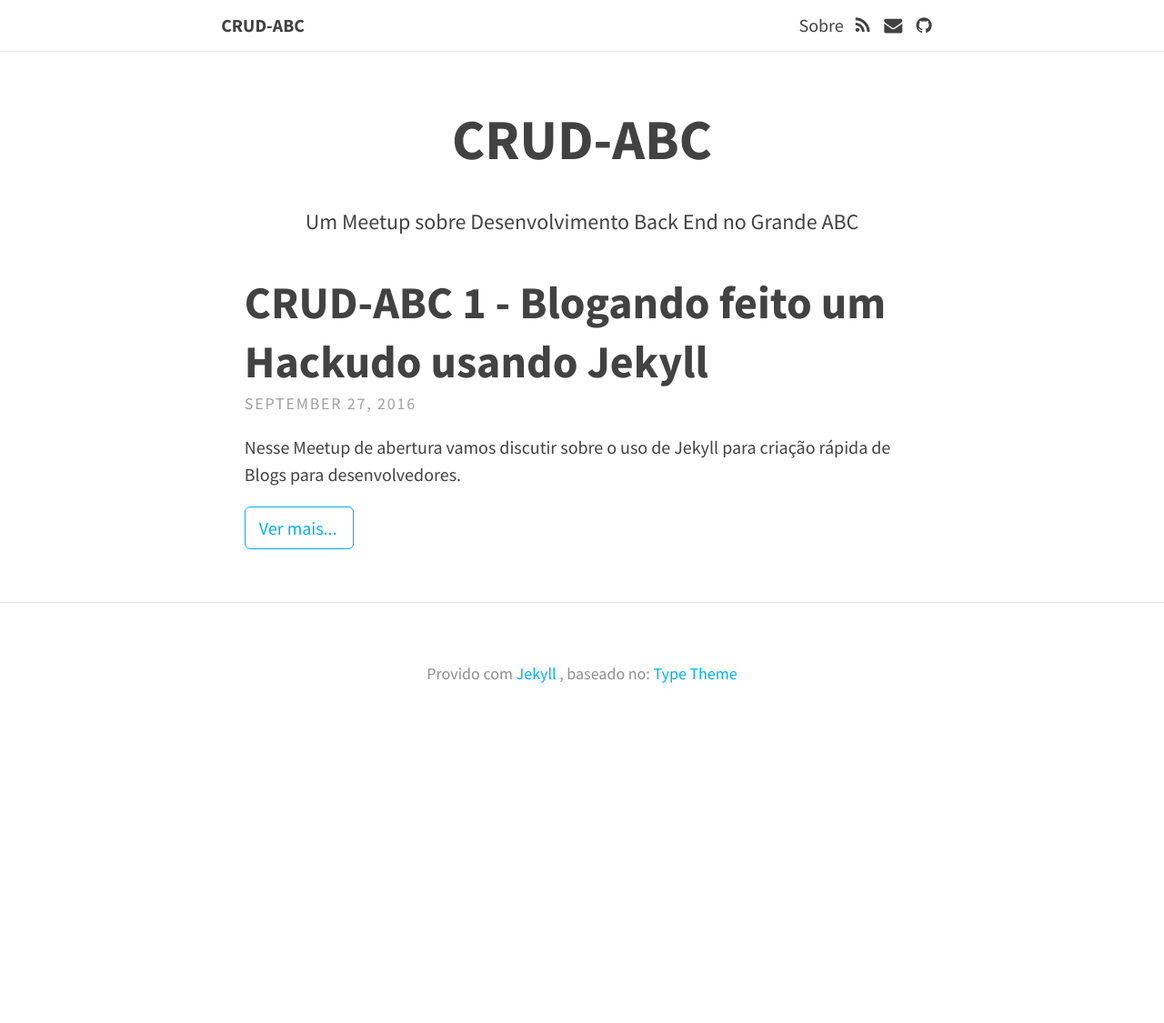
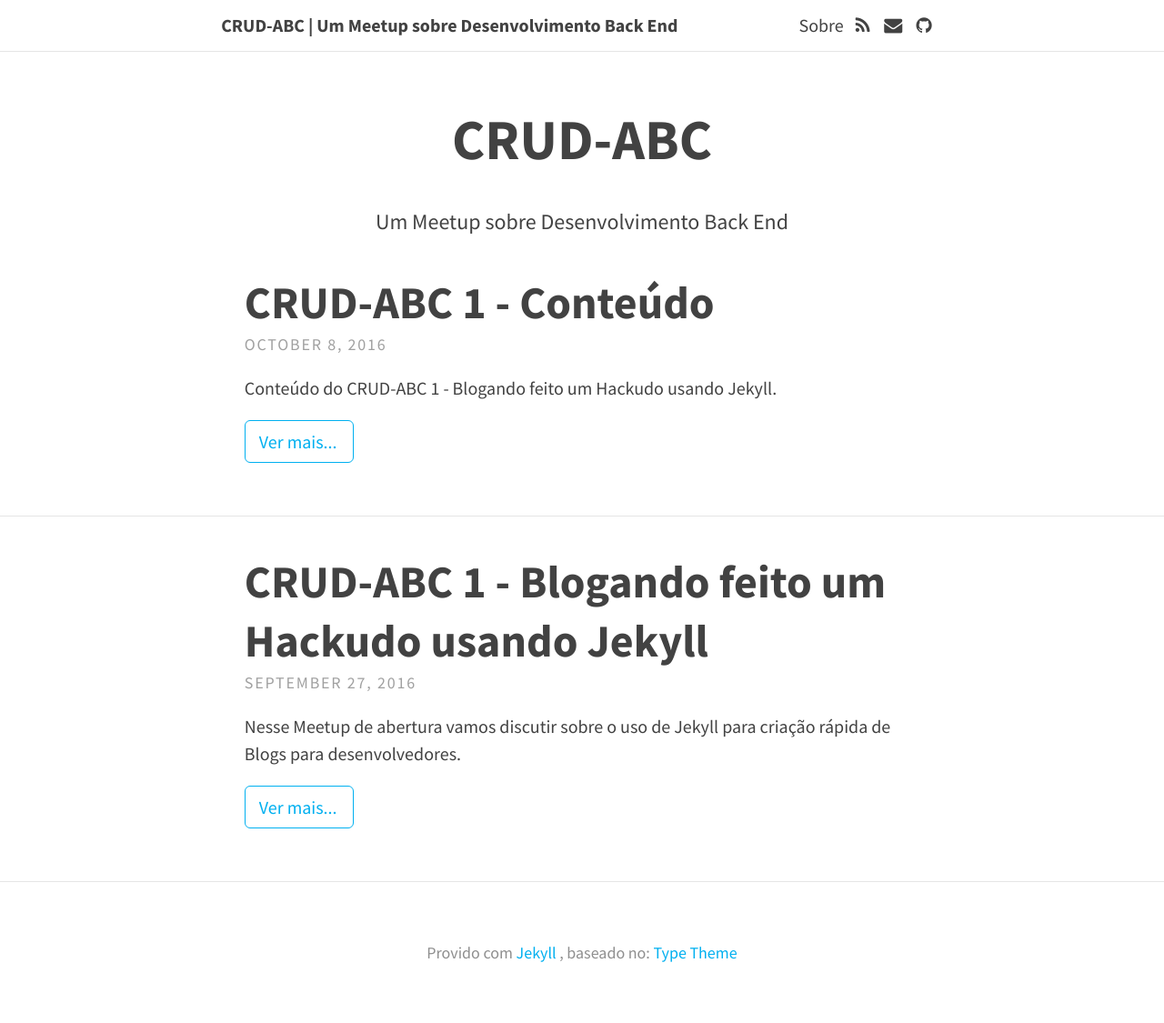
Before and after one commit to crud-abc/crud-abc.github.io, a Jekyll site: the page built from index.html, in a window 1280 px wide. Shown: the whole page at 91% size. Built offline with Jekyll 4.4.1, drawn with Linux system fonts in a browser that asks for light colours; nearby versions of some CDN libraries; the list of posts is cut into pages by our own code; before the commit the page ends 900 px from its top, so only the background shows below that; some of the changed lines change nothing that is shown.

Commit message:
Add CRUD-ABC 1 - Conteúdo

```diff
--- a/_config.yml
+++ b/_config.yml
@@ -6,14 +6,14 @@ permalink: /:title/
 # THEME-SPECIFIC CONFIGURATION
 theme_settings:
   # Meta
-  title: CRUD-ABC
+  title: CRUD-ABC | Um Meetup sobre Desenvolvimento Back End
   avatar:
   gravatar: # Email MD5 hash
   description: "Meetup sobre Desenvolvimento Back End no Grande ABC Paulista" # used by search engines
 
   # Header and footer text
   header_text: >
-     <a href="/" class="call-out-link"><h2 class="call-out-title">CRUD-ABC</h2><p class="call-out-subtitle">Um Meetup sobre Desenvolvimento Back End no Grande ABC</p></a>
+     <a href="/" class="call-out-link"><h2 class="call-out-title">CRUD-ABC</h2><p class="call-out-subtitle">Um Meetup sobre Desenvolvimento Back End</p></a>
   header_text_feature_image:
   footer_text: >
    Provido com <a href="http://jekyllrb.com">Jekyll</a> , baseado no: <a href="https://rohanchandra.github.io/project/type/">Type Theme</a>
--- /dev/null
+++ b/_posts/2016-10-08-crud-abc-1-conteudo.md
@@ -0,0 +1,87 @@
+---
+layout: post
+title: CRUD-ABC 1 - Conteúdo
+tag:
+  - jekyll
+  - meetups
+---
+
+Conteúdo  do CRUD-ABC 1 - Blogando feito um Hackudo usando Jekyll. <!--more-->
+
+## Palestrante
+
+William Oliveira: [@woliveiras](https://woliveiras.com.br)
+
+## Slides
+
+<iframe src="https://docs.google.com/presentation/d/1mpR4pZ5qVn7AUiSE2ms45desETBeeYmEJH7hfjr9xTA/embed?start=false&loop=false&delayms=3000" frameborder="0" width="100%" height="450px" allowfullscreen="true" mozallowfullscreen="true" webkitallowfullscreen="true"></iframe>
+
+## Anotações do bate papo
+
+**Links importantes para entender melhor sobre Jekyll**
+
+O que é um Gemfile: [http://tosbourn.com/what-is-the-gemfile/](http://tosbourn.com/what-is-the-gemfile/)
+
+RubyGems: [https://rubygems.org/](https://rubygems.org/)
+
+Liquid Templates: [https://shopify.github.io/liquid/](https://shopify.github.io/liquid/)
+
+O que são arquivos YAML: [https://pt.wikipedia.org/wiki/YAML](https://pt.wikipedia.org/wiki/YAML)
+
+Lista de tags Markdown: [https://github.com/adam-p/markdown-here/wiki/Markdown-Cheatsheet](https://github.com/adam-p/markdown-here/wiki/Markdown-Cheatsheet)
+
+GitHub Pages: [https://pages.github.com/](https://pages.github.com/)
+
+Custom Domain: [https://help.github.com/articles/setting-up-an-apex-domain/](https://help.github.com/articles/setting-up-an-apex-domain/)
+
+HTTPS, Cache e Redirects: [https://www.cloudflare.com/](https://www.cloudflare.com/)
+
+Erro 404 padrão do GitHub Pages: [https://woliveiras.com.br/fica-temer](https://woliveiras.com.br/fica-temer)
+
+Criando uma página para 404 no Blog estático: [https://help.github.com/articles/creating-a-custom-404-page-for-your-github-pages-site/](https://help.github.com/articles/creating-a-custom-404-page-for-your-github-pages-site/)
+
+Comentários no Blog usando Disqus: [https://disqus.com](https://disqus.com)
+
+Enviando emails com Formspree: [https://formspree.io](https://formspree.io)
+
+Página de administração para jekyll: [https://jekyll.github.io/jekyll-admin/](https://jekyll.github.io/jekyll-admin/)
+
+Modelagem de conteúdo para Jekyll: [https://www.smashingmagazine.com/2016/02/content-modeling-with-jekyll/](https://www.smashingmagazine.com/2016/02/content-modeling-with-jekyll/)
+
+**Arquivos de exemplo**
+
+[https://github.com/woliveiras/__s/blob/master/Gemfile](https://github.com/woliveiras/__s/blob/master/Gemfile)
+
+[https://github.com/woliveiras/__s/blob/master/_config.yml](https://github.com/woliveiras/__s/blob/master/_config.yml)
+
+[https://github.com/woliveiras/__s/blob/master/_includes/comments.html](https://github.com/woliveiras/__s/blob/master/_includes/comments.html)
+
+[https://github.com/woliveiras/__s/blob/master/_includes/footer.html](https://github.com/woliveiras/__s/blob/master/_includes/footer.html)
+
+[https://github.com/woliveiras/__s/blob/master/contact.html](https://github.com/woliveiras/__s/blob/master/contact.html)
+
+**Projetos utilizando Jekyll**
+
+Dunders: [https://github.com/woliveiras/__s](https://github.com/woliveiras/__s)
+
+Blog de Engenharia do [Viva Decora](https://vivadecora.com.br): [https://github.com/vivadecora/vivadecora.github.io/](https://github.com/vivadecora/vivadecora.github.io/)
+
+FEMUG-ABC: [https://github.com/femug-abc/femug-abc.github.io](https://github.com/femug-abc/femug-abc.github.io)
+
+CRUD-ABC: [https://github.com/crud-abc/crud-abc.github.io](https://github.com/crud-abc/crud-abc.github.io)
+
+My Precious Links: [https://github.com/woliveiras/my-precious-links](https://github.com/woliveiras/my-precious-links)
+
+Dev Curriculum: [https://github.com/WendellAdriel/dev-curriculum](https://github.com/WendellAdriel/dev-curriculum)
+
+## Agradecimentos especiais
+
+A todos os que compareceram no evento e até foram para o after no Shopping Golden Square! - Sim, dessa vez rolou um after! ;D
+
+Ao [Doutor Isidro](https://www.facebook.com/franciscoisidro.massetto) que nos ajudou para conseguir o espaço.
+
+## Quer nos ajudar?
+
+Você pode entrar em contato conosco através da caixa de comentário abaixo ou enviando um email para: [contato.crudabc](mailto:contato.crudabc@gmail.com)
+
+Compartilhe esse post nas redes sociais, comente com seus amigos, fale sobre esse Meetup com seu papagaio, espalhe a palavra.
```
